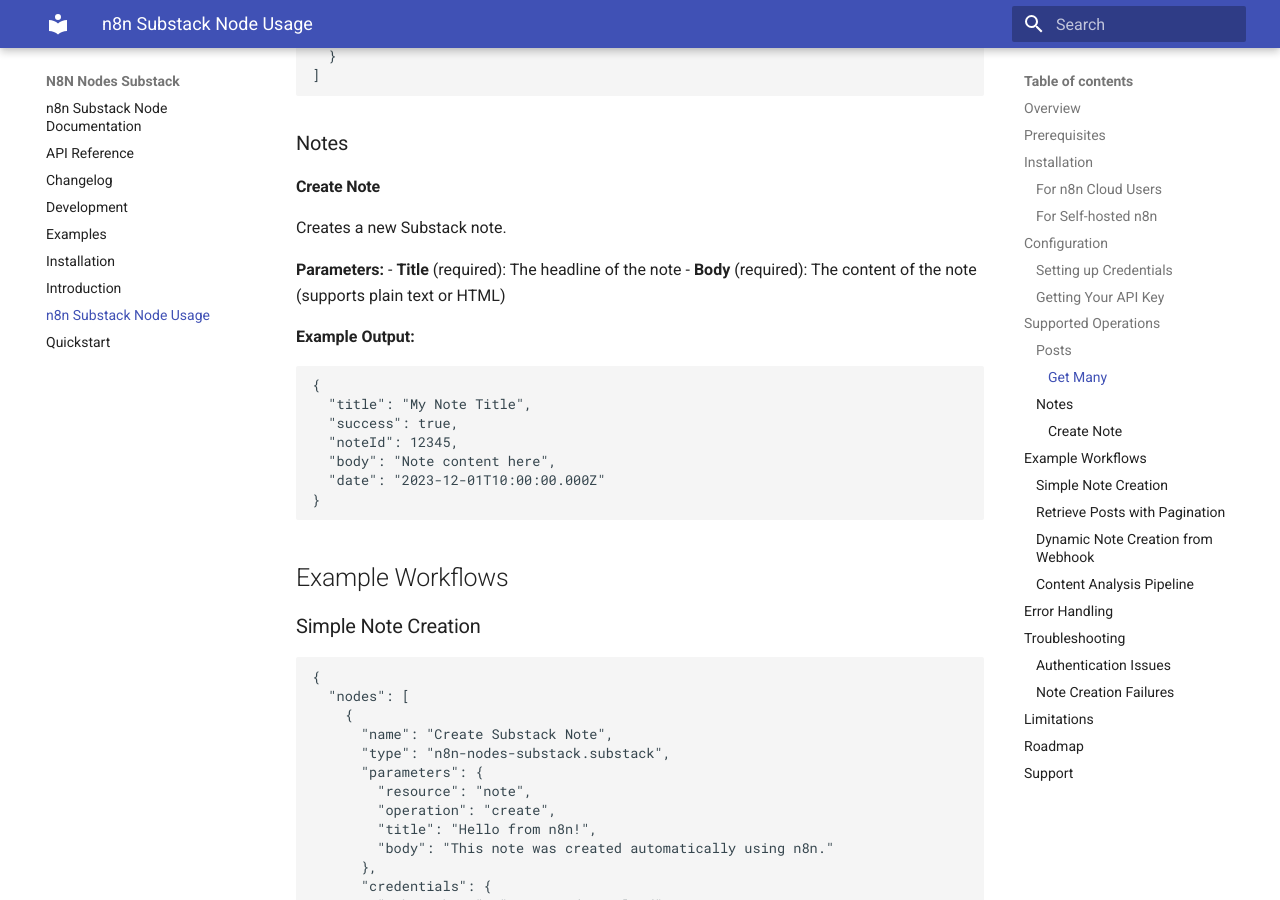
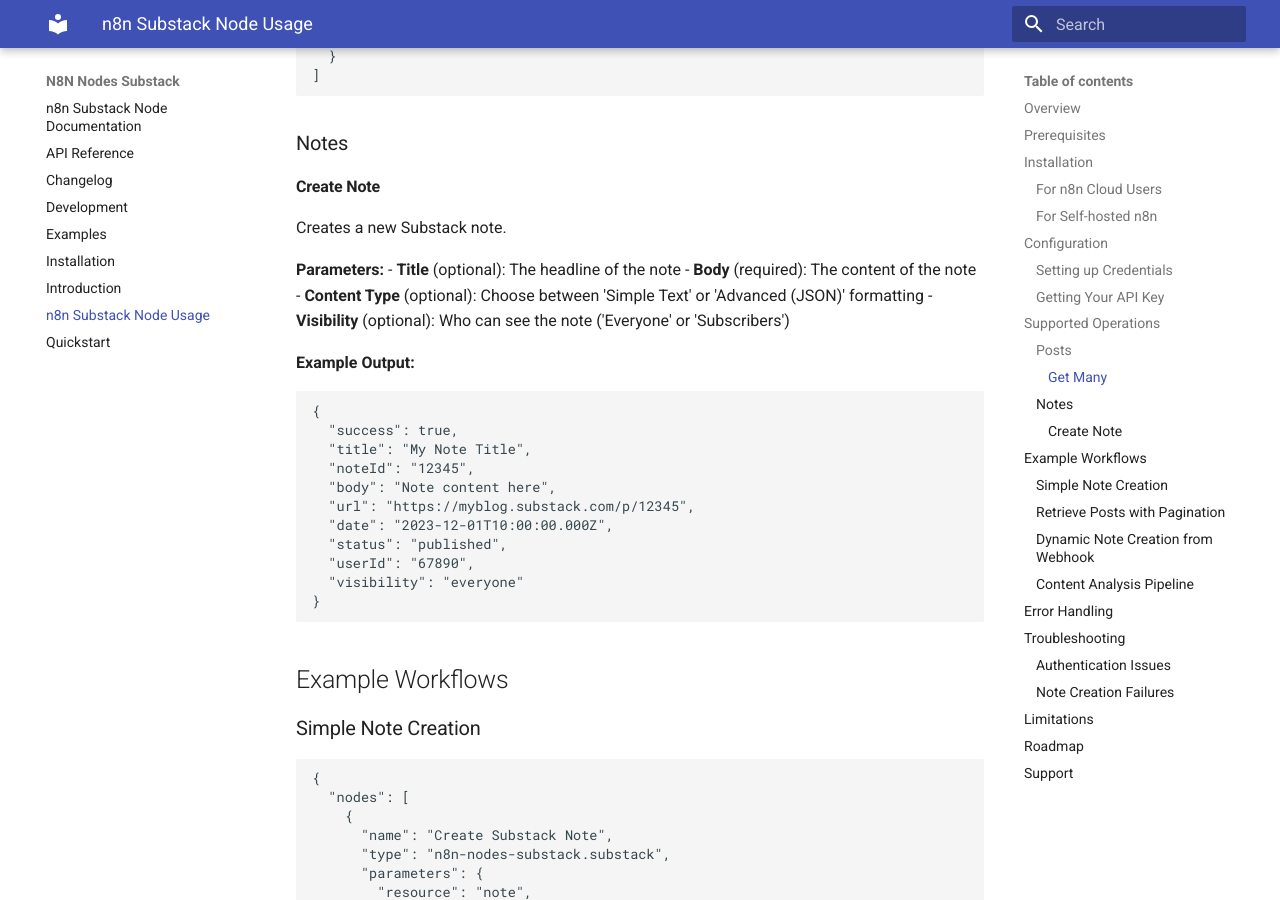
Before and after one commit to jakub-k-slys/n8n-nodes-substack, an MkDocs documentation site: the page built from docs/n8n-usage.md, in a window 1280 px wide and 900 px high, scrolled down 2141 px. Built offline with MkDocs 1.6.1 and Material for MkDocs 9.7.7, drawn with Linux system fonts in a browser that asks for light colours.

Commit message:
Update documentation for Create Note operation
Co-authored-by: jakub-k-slys <29287862+jakub-k-slys@users.noreply.github.com>

````diff
--- a/docs/n8n-usage.md
+++ b/docs/n8n-usage.md
@@ -87,17 +87,23 @@ Retrieves posts from your Substack publication with pagination support.
 Creates a new Substack note.
 
 **Parameters:**
-- **Title** (required): The headline of the note
-- **Body** (required): The content of the note (supports plain text or HTML)
+- **Title** (optional): The headline of the note
+- **Body** (required): The content of the note
+- **Content Type** (optional): Choose between 'Simple Text' or 'Advanced (JSON)' formatting
+- **Visibility** (optional): Who can see the note ('Everyone' or 'Subscribers')
 
 **Example Output:**
 ```json
 {
+  "success": true,
   "title": "My Note Title",
-  "success": true,
-  "noteId": 12345,
+  "noteId": "12345",
   "body": "Note content here",
-  "date": "2023-12-01T10:00:00.000Z"
+  "url": "https://myblog.substack.com/p/12345",
+  "date": "2023-12-01T10:00:00.000Z",
+  "status": "published",
+  "userId": "67890",
+  "visibility": "everyone"
 }
 ```
 
````
Also changed, not shown: README.md (+1 -1 lines).
